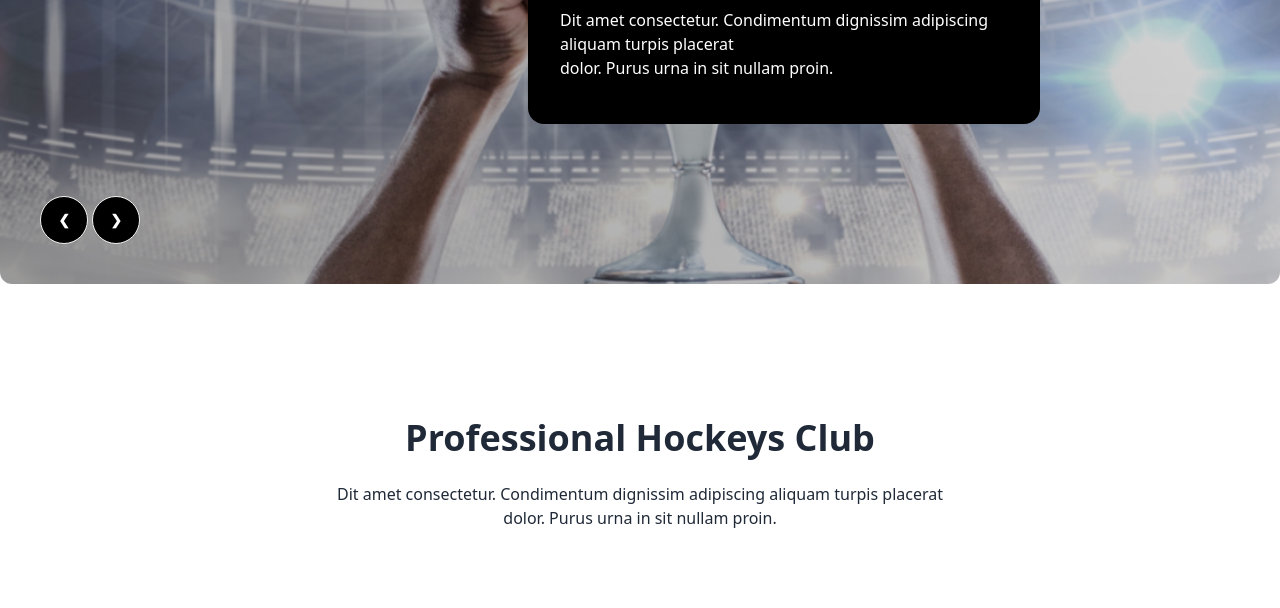
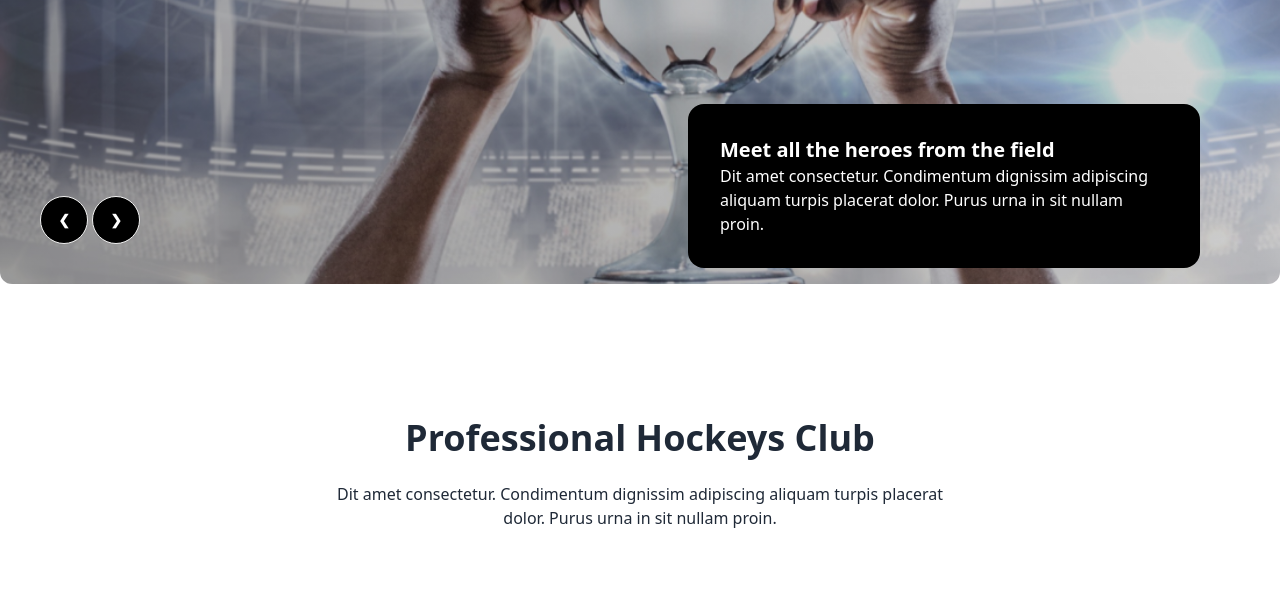
Before and after one commit to EtirazN95/hockey-website-a3, a plain HTML site: page index.html in a window 1280 px wide. Shown: the part 492-1100 px from the top of the page. Drawn offline with nearby package versions, Linux system fonts and the light colour scheme.

Commit message:
banner position

```diff
--- a/index.html
+++ b/index.html
@@ -122,11 +122,9 @@
                 </div>
                 <!-- banner text section -->
             </div>
-            <div class="absolute bottom-36 right-60 h-25 w-2/5 p-8 mb-10 bg-black text-white rounded-2xl">
-                <h3 class="text-2xl font-bold py-3">Meet all the heroes from the field</h3>
-                <p class="text-base py-3">Dit amet consectetur. Condimentum dignissim adipiscing aliquam turpis placerat
-                    <br>
-                    dolor. Purus urna in sit nullam proin. </p>
+            <div class="absolute bottom-0 right-20 h-22 w-2/5 p-8 mb-10 bg-black text-white rounded-2xl">
+                <h3 class="text-xl font-bold ">Meet all the heroes from the field</h3>
+                <p class="text-base ">Dit amet consectetur. Condimentum dignissim adipiscing aliquam turpis placerat dolor. Purus urna in sit nullam proin. </p>
             </div>
         </div>
     </header>
```
